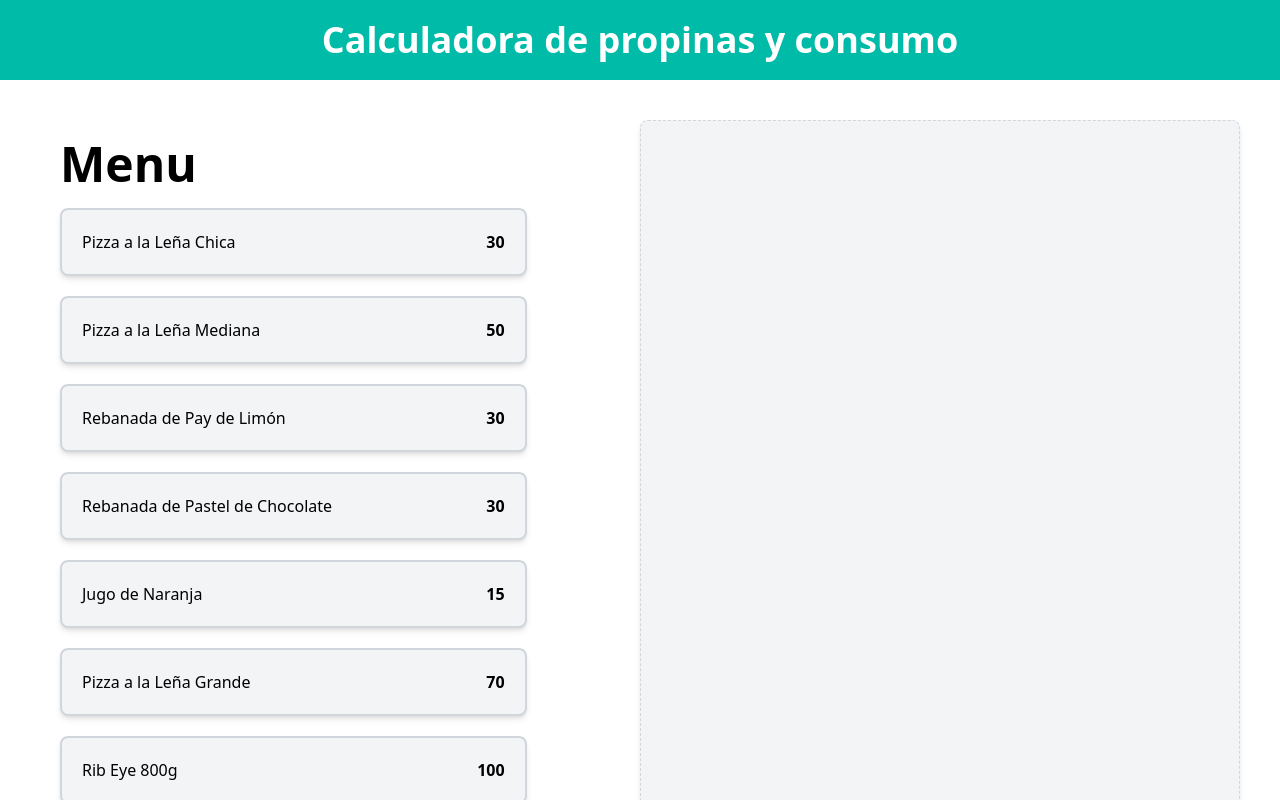
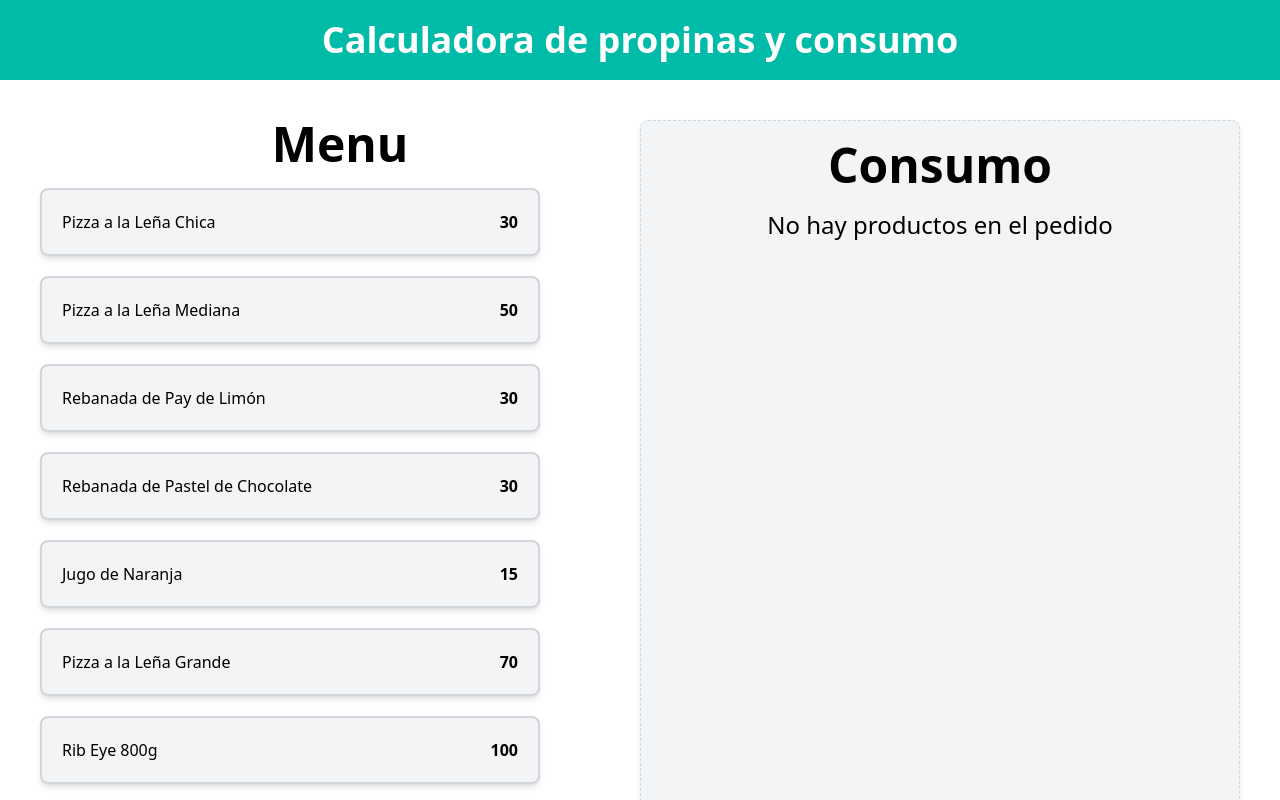
Before and after one commit to Skypi0/calculadora_propinas, a React (Vite) app: page / in a window 1280 px wide. Shown: the top 800 px of the page. Built offline with nearby package versions, Linux system fonts and the light colour scheme.

Commit message:
feat: add OrderContents component to display order details and integrate with useOrder hook

```diff
--- a/src/App.tsx
+++ b/src/App.tsx
@@ -1,9 +1,10 @@
 import { menuItems } from "./data/db"
 import MenuItem from "./components/MenuItem"
 import useOrder from "./hooks/useOrder"
+import OrderContents from "./components/OrderContents"
 function App() {
 
-const { addItem } = useOrder()
+const { order,addItem } = useOrder()
 
   return (
     <>
@@ -11,8 +12,8 @@
         <h1 className="text-center text-white text-4xl font-black">Calculadora de propinas y consumo</h1>
       </header>
       <main className="bg-white max-w-7xl mx-auto py-20 grid md:grid-cols-2 md:p-10">
-        <div className="p-5">
-          <h2 className="text-5xl font-black pb-5">Menu</h2>
+        <div>
+          <h2 className="text-5xl text-center font-black pb-5">Menu</h2>
           <div className="space-y-5">
           {
             menuItems.map((item) => (
@@ -26,7 +27,7 @@
           </div>
         </div>
         <div className="border border-dashed border-gray-300 p-5 rounded-lg shadow-md space-y-10 bg-gray-100">
-
+          <OrderContents order={order}/>
         </div>
       </main>
     </>
--- /dev/null
+++ b/src/components/OrderContents.tsx
@@ -0,0 +1,25 @@
+import { OrderItem } from "../types"
+
+type OrderContentsProps = {
+    // Define the props for the OrderContents component here
+    order: OrderItem[]
+}
+export default function OrderContents({ order }: OrderContentsProps) {
+    return (
+        <div>
+            <h2 className="font-black text-center text-5xl">Consumo</h2>
+            <div className="space-y-3 mt-5">
+                {
+                    order.length === 0 ?
+                        <p className="text-center text-2xl">No hay productos en el pedido</p> :
+                        order.map((item) => (
+                            <div key={item.id} className="flex justify-between">
+                                <p>{item.name}</p>
+                                <p className="font-black">{item.quantity}</p>
+                            </div>
+                        ))
+                }
+            </div>
+        </div>
+    )
+}
--- a/src/hooks/useOrder.ts
+++ b/src/hooks/useOrder.ts
@@ -15,6 +15,7 @@
     }
     console.log(order)
     return{
+        order,
         addItem
     }
 }
```
